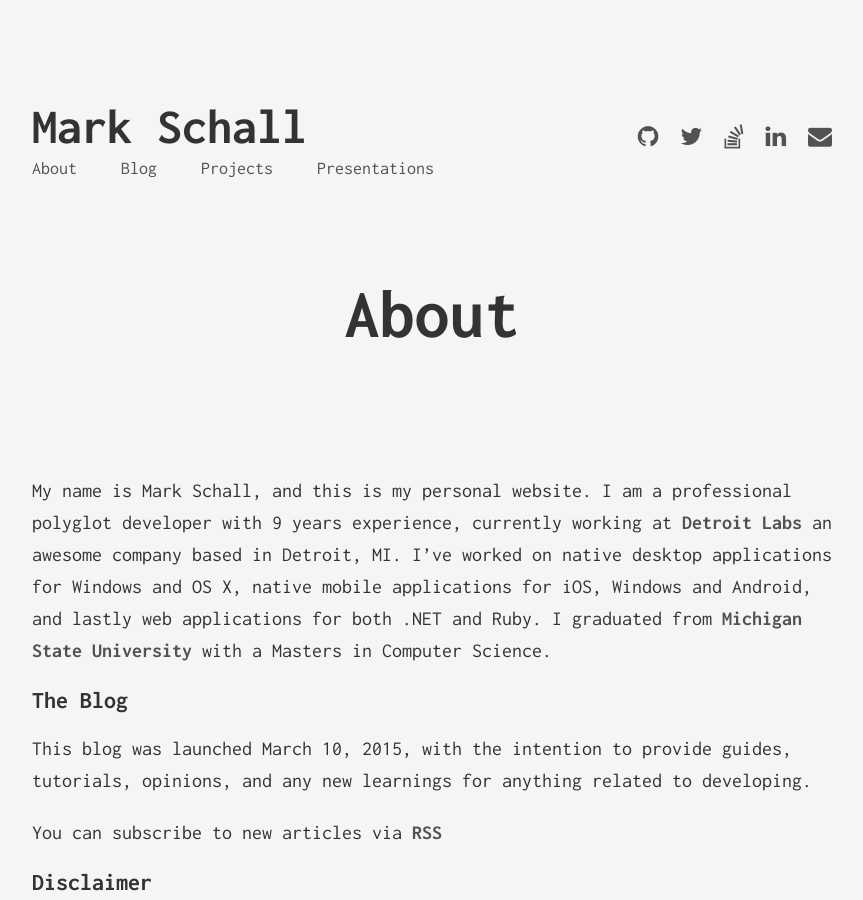
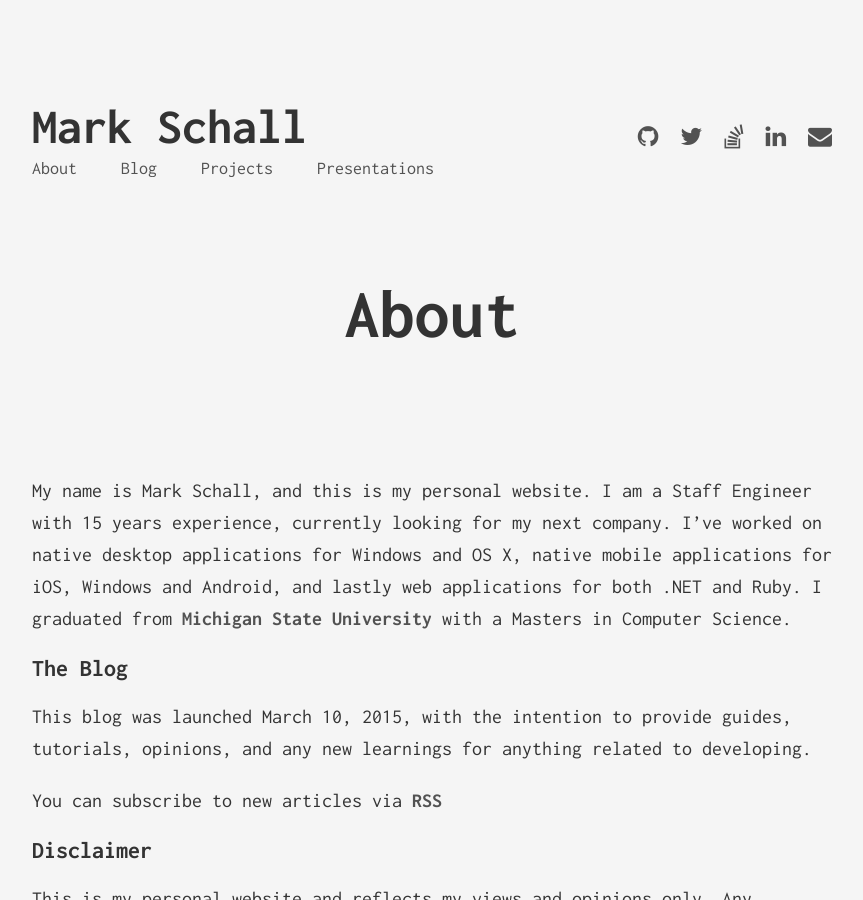
Before and after one commit to maschall/maschall.github.io, a Jekyll site: the page built from about.md, in a window 1280 px wide and 900 px high. Shown: the whole window, without its empty margins (208-1071 px from the left). Built offline with Jekyll 4.4.1, drawn with Linux system fonts in a browser that asks for light colours.

Commit message:
updating bios

```diff
--- a/_config.yml
+++ b/_config.yml
@@ -1,14 +1,14 @@
 # Site settings
 title:            Mark Schall
 locale:           en_US
-description: "My name is Mark Schall, and this is my personal website. I am a lead developer with 11 years experience, currently working at Detroit Labs."
+description: "My name is Mark Schall, and this is my personal website. I am a staff engineer with 15 years experience, currently looking for work."
 
 baseurl: ""
 url: http://www.maschall.com
 
 author:
   fullname: Mark Schall
-  bio: "Lead developer with 11 years experience with mobile, desktop, and server platforms, currently working at [Detroit Labs](http://www.detroitlabs.com)."
+  bio: "Staff Engineer with 15 years experience with mobile, desktop, and server platforms, currently looking for work."
   github: maschall
   twitter: maschall
   email: hello@maschall.com
--- a/about.md
+++ b/about.md
@@ -5,7 +5,7 @@ permalink: /about/
 hideComments: true
 ---
 
-My name is Mark Schall, and this is my personal website. I am a professional polyglot developer with 9 years experience, currently working at [Detroit Labs](http://www.detroitlabs.com) an awesome company based in Detroit, MI. I've worked on native desktop applications for Windows and OS X, native mobile applications for iOS, Windows and Android, and lastly web applications for both .NET and Ruby.  I graduated from [Michigan State University](http://msu.edu) with a Masters in Computer Science.
+My name is Mark Schall, and this is my personal website. I am a Staff Engineer with 15 years experience, currently looking for my next company. I've worked on native desktop applications for Windows and OS X, native mobile applications for iOS, Windows and Android, and lastly web applications for both .NET and Ruby.  I graduated from [Michigan State University](http://msu.edu) with a Masters in Computer Science.
 
 ## The Blog
 
```
Also changed, not shown: 1 other file.
